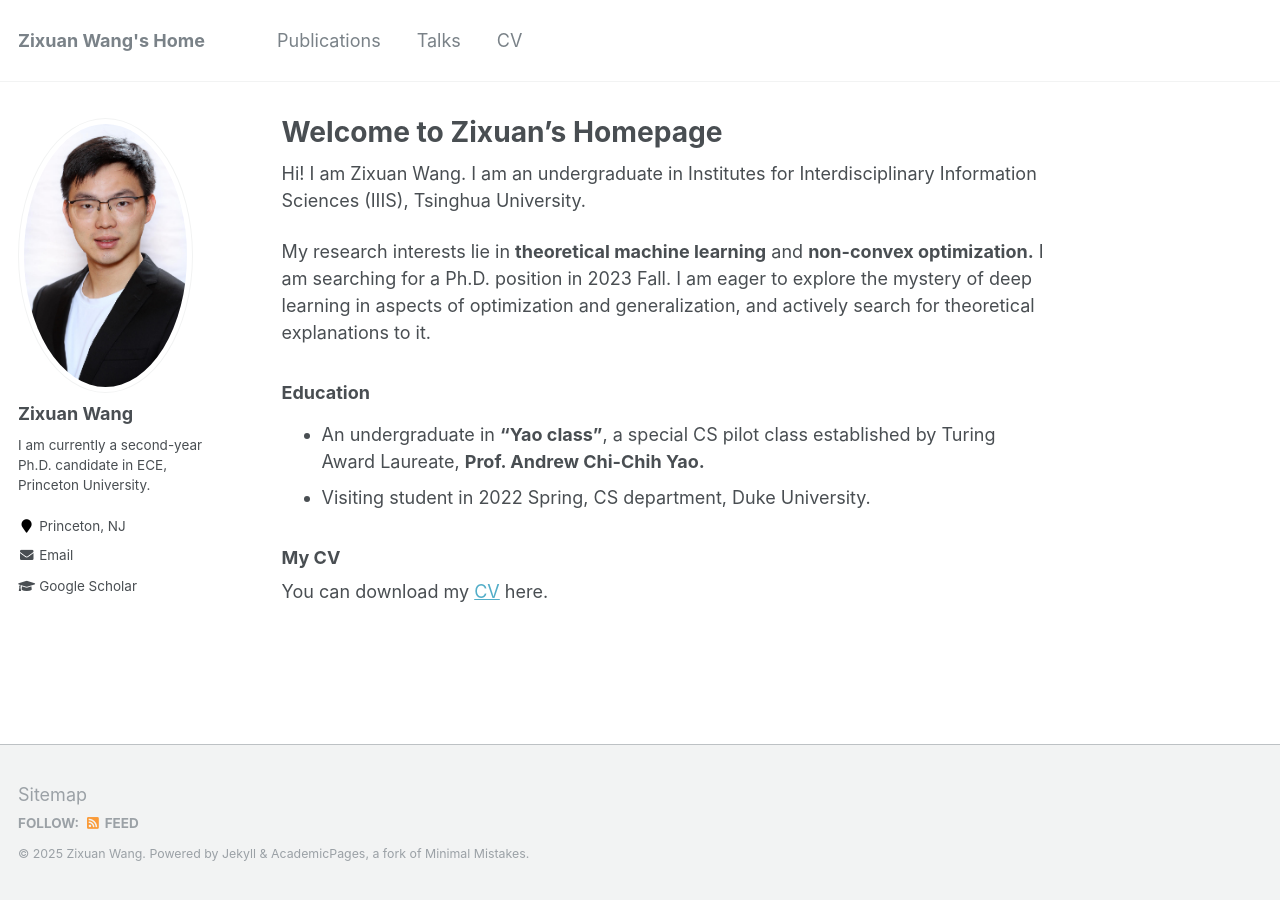
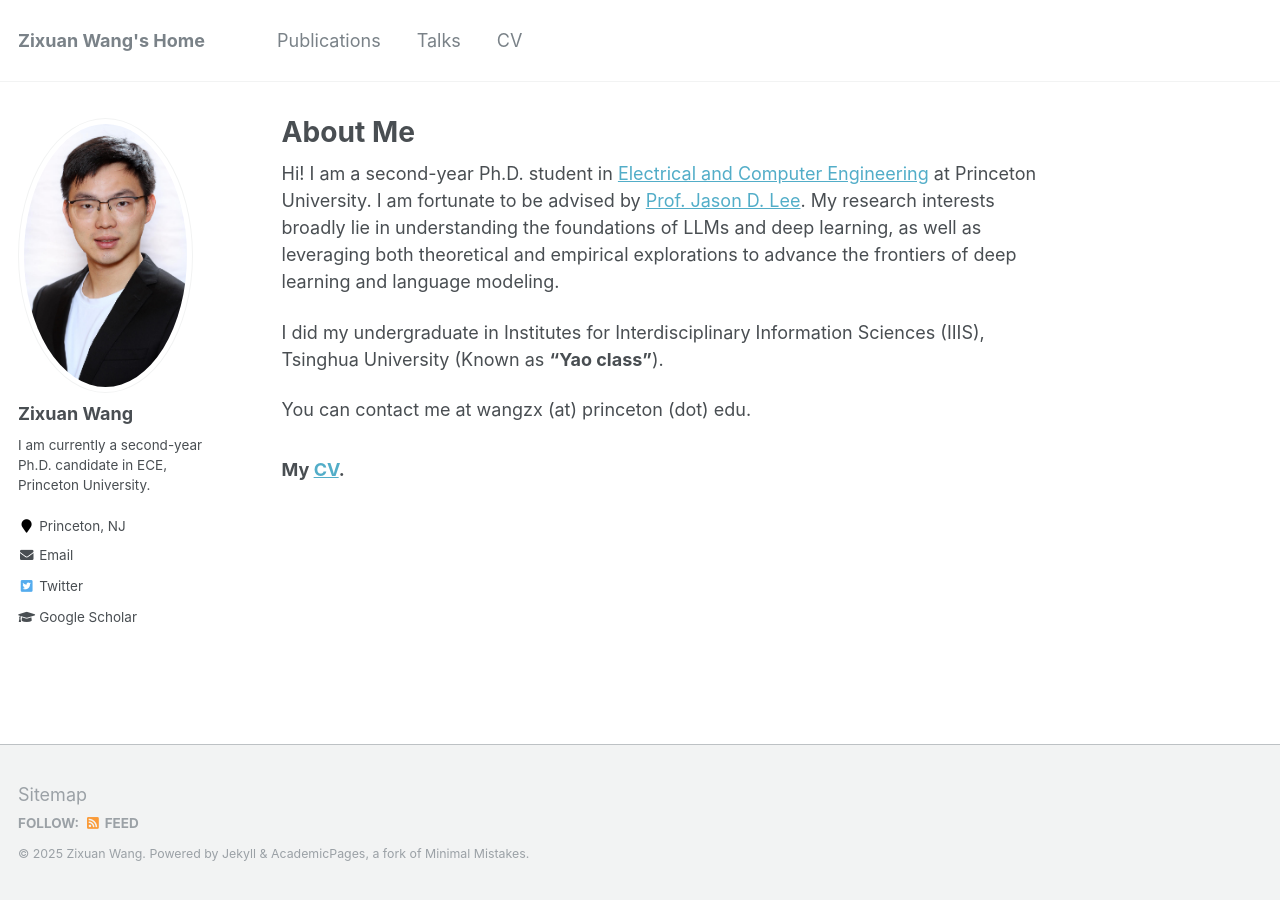
Before and after one commit to zixuan-wang-dlt/zixuan-wang-dlt.github.io, a Jekyll site: the page built from _pages/about.md, in a window 1280 px wide. Built offline with Jekyll 4.4.1, drawn with Linux system fonts in a browser that asks for light colours; comment, search, counter and statistics services are not loaded.

Commit message:
profile update

```diff
--- a/_config.yml
+++ b/_config.yml
@@ -109,7 +109,7 @@ author:
   stackoverflow    : # http://stackoverflow.com/users/123456/username
   steam            :
   tumblr           :
-  twitter          : #"replacethistwitterhandle"
+  twitter          : "@zzZixuanWang"
   vine             :
   weibo            :
   xing             :
--- a/_pages/about.md
+++ b/_pages/about.md
@@ -1,6 +1,6 @@
 ---
 permalink: /
-title: "Welcome to Zixuan's Homepage"
+title: "About Me"
 excerpt: "About me"
 author_profile: true
 redirect_from:
@@ -8,17 +8,13 @@ redirect_from:
   - /about.html
 ---
 
-Hi! I am Zixuan Wang.  I am an undergraduate in Institutes for Interdisciplinary Information Sciences (IIIS), Tsinghua University.
+Hi! I am a second-year Ph.D. student in <a href="https://ece.princeton.edu/">Electrical and Computer Engineering</a> at Princeton University. I am fortunate to be advised by <a href="https://jasondlee88.github.io/">Prof. Jason D. Lee</a>.
+My research interests broadly lie in understanding the foundations of LLMs and deep learning, as well as leveraging
+both theoretical and empirical explorations to advance the frontiers of deep learning and language modeling.
+
+I did my undergraduate in Institutes for Interdisciplinary Information Sciences (IIIS), Tsinghua University (Known as **"Yao class"**).
+
+You can contact me at wangzx (at) princeton (dot) edu.
 
 
-
-My research interests lie in **theoretical machine learning** and **non-convex optimization.** I am searching for a Ph.D. position in 2023 Fall. I am eager to explore the mystery of deep learning in aspects of optimization and generalization, and actively search for theoretical explanations to it.
-
-### Education
-
-- An undergraduate in **"Yao class"**, a special CS pilot class established by Turing Award Laureate, **Prof. Andrew Chi-Chih Yao.**
-- Visiting student in 2022 Spring, CS department, Duke University.
-
-### My CV
-
-You can download my <a href="https://drive.google.com/file/d/1JVimZzK3Q_BApzcfQv63rKYJb-VkL8kn/view?usp=sharing">CV</a> here.
+### My <a href="https://drive.google.com/file/d/1rqGAPJGkswxo4RWdz4DN4GxnNItJiIE4/view?usp=sharing">CV</a>.
```
